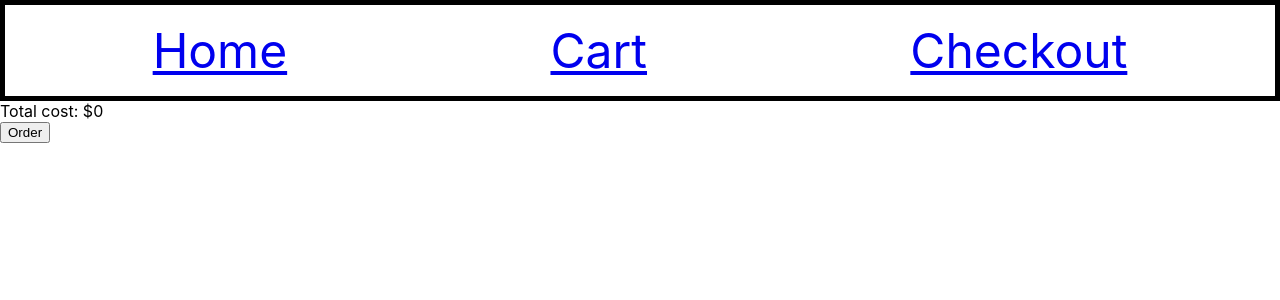
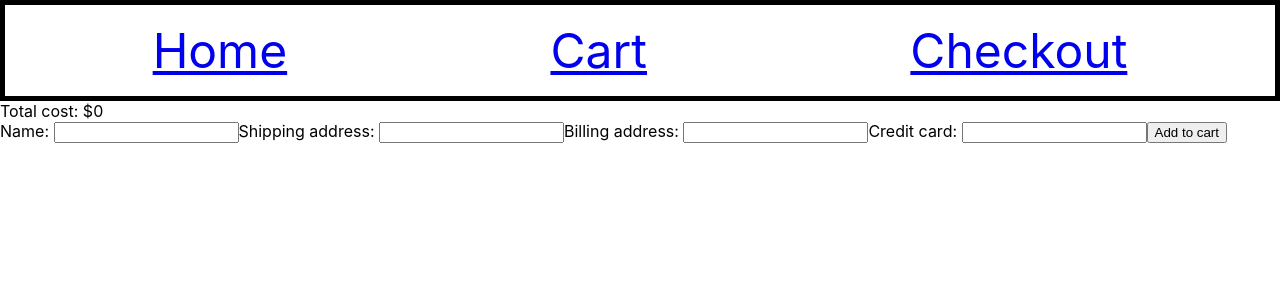
Before and after one commit to miltonhuynh/React-Store, a React (Create React App) app in the folder app/: page /React-Store/Checkout in a window 1280 px wide. Shown: the top 300 px of the page. Built offline with nearby package versions, Linux system fonts and the light colour scheme.

Commit message:
Added checkout form, and checkout redirects to home pages, cart is cleared

```diff
--- a/app/src/Components/Checkout.js
+++ b/app/src/Components/Checkout.js
@@ -1,27 +1,64 @@
-import {React, useContext} from 'react'
+import {React, useContext, useState} from 'react'
 import { CartContext } from '../App'
+import { useNavigate } from 'react-router-dom';
 
 export default function Checkout() {
 
   let total = 0;
-  const {Cart} = useContext(CartContext);
+  const {Cart, setCart} = useContext(CartContext);
+  const [name, setName] = useState();
+  const [shipping, setShipping] = useState();
+  const [billing, setBilling] = useState();
+  const [credit, setCredit] = useState();
 
  Cart.map((single) =>
     total += (single.price * single.quantity)
   );
 
+  let navigate = useNavigate();
+
   function handleSubmit () {
-    return null;
+    //Clears cart after user submits form
+    setCart([]);
+    console.log(name);
+    console.log(shipping);
+    console.log(billing);
+    console.log(credit);
+    navigate("../", { replace: true });
   }
 
 
   return (
     <>
-      <form onSubmit={handleSubmit} id="Quantity_form">
+      <div>Total cost: ${total}</div>
 
-      <div>Total cost: ${total}</div>
-              <button type="submit">Order</button>
-            </form>
+      <form onSubmit={handleSubmit} id="form">
+        <label for="name">Name: </label>
+        <input
+            id="name"
+            type="text"
+            onChange = {(event) => setName(event.target.value)}
+        />
+        <label for="name">Shipping address: </label>
+        <input
+            id="name"
+            type="text"
+            onChange = {(event) => setShipping(event.target.value)}
+        />
+        <label for="name">Billing address: </label>
+        <input
+            id="name"
+            type="text"
+            onChange = {(event) => setBilling(event.target.value)}
+        />
+        <label for="name">Credit card: </label>
+        <input
+            id="name"
+            type="text"
+            onChange = {(event) => setCredit(event.target.value)}
+        />
+        <button type="submit">Add to cart</button>
+    </form>
     </>
   )
 }
```
